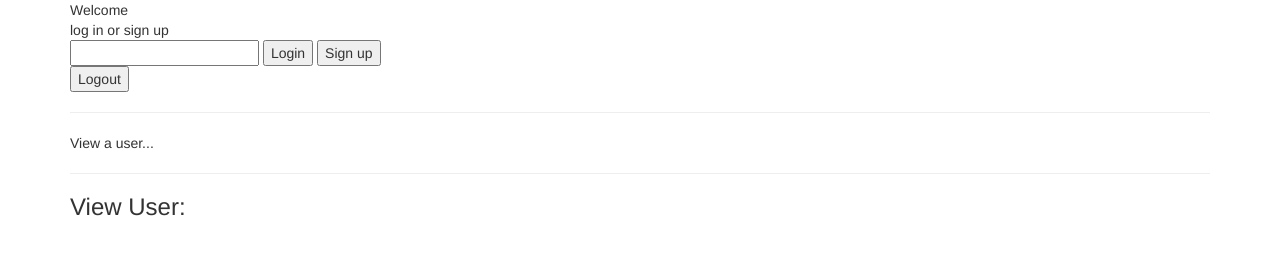
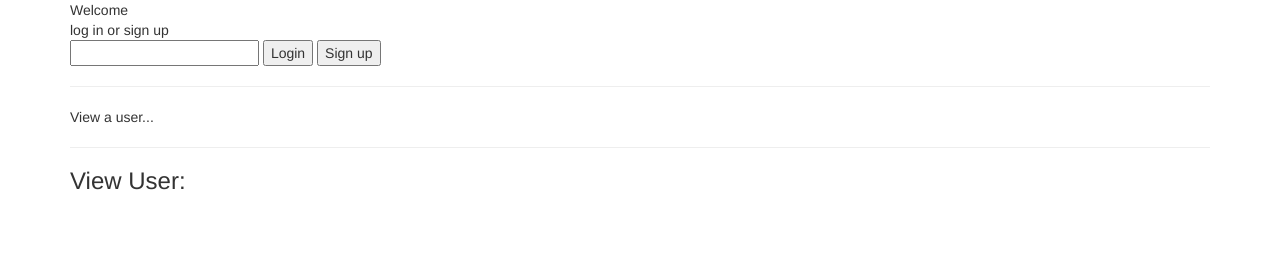
Before and after one commit to erikdonohoo/foursquare-oauth, a website: page frontend/app/index.html in a window 1280 px wide. Drawn offline with Linux system fonts and the light colour scheme; files that its build step writes are made by us from their sources; no server answers.

```diff
--- a/frontend/app/index.html
+++ b/frontend/app/index.html
@@ -41,7 +41,7 @@
 				</div>
 			</div>
 			<div>
-				<button ng-click="logout()">Logout</button>
+				<button ng-click="logout()" ng-show="data.loggedInUser">Logout</button>
 				<hr>
 				<div>View a user...</div>
 				<div ng-repeat="user in data.allusers">
```
